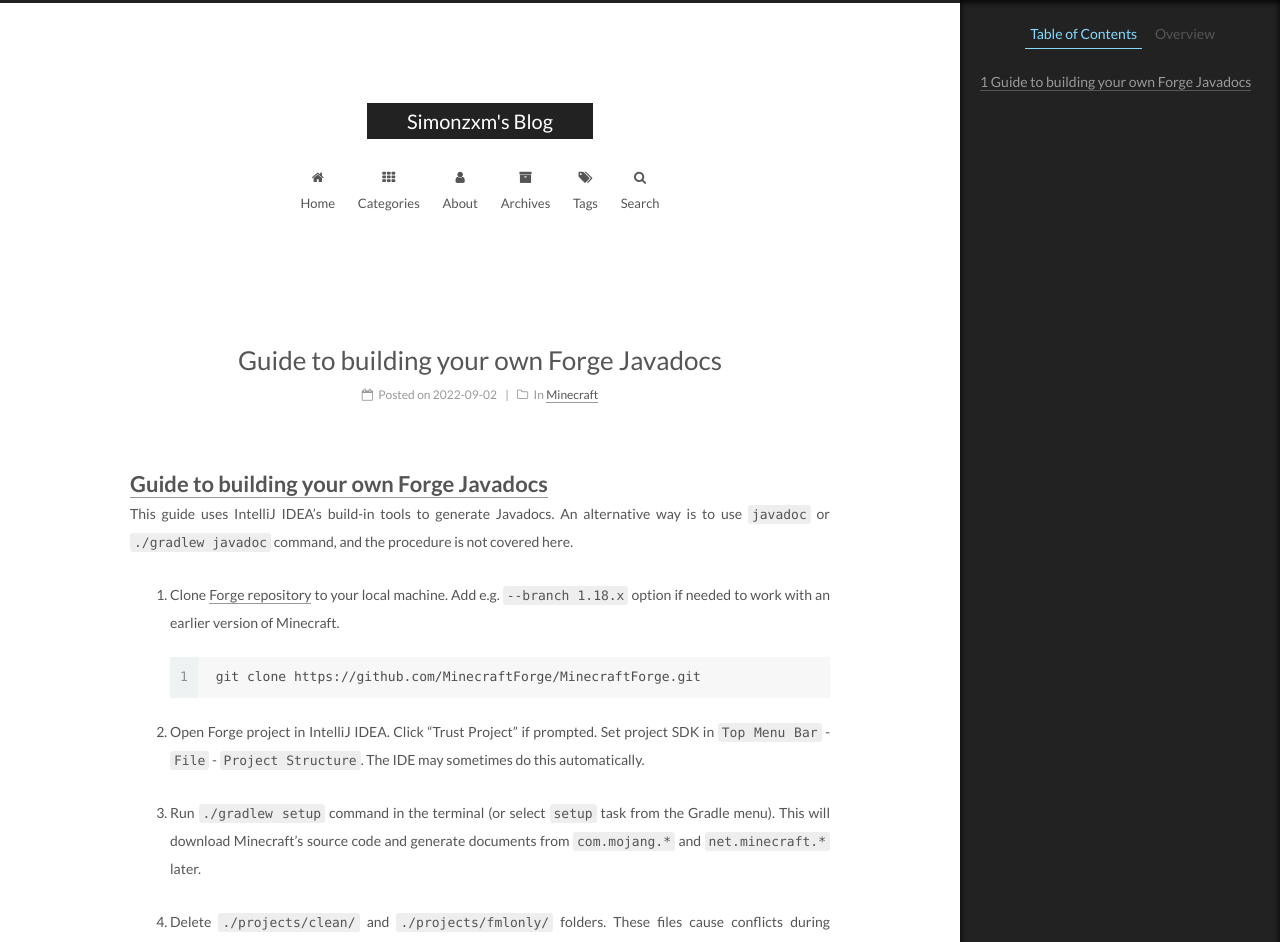
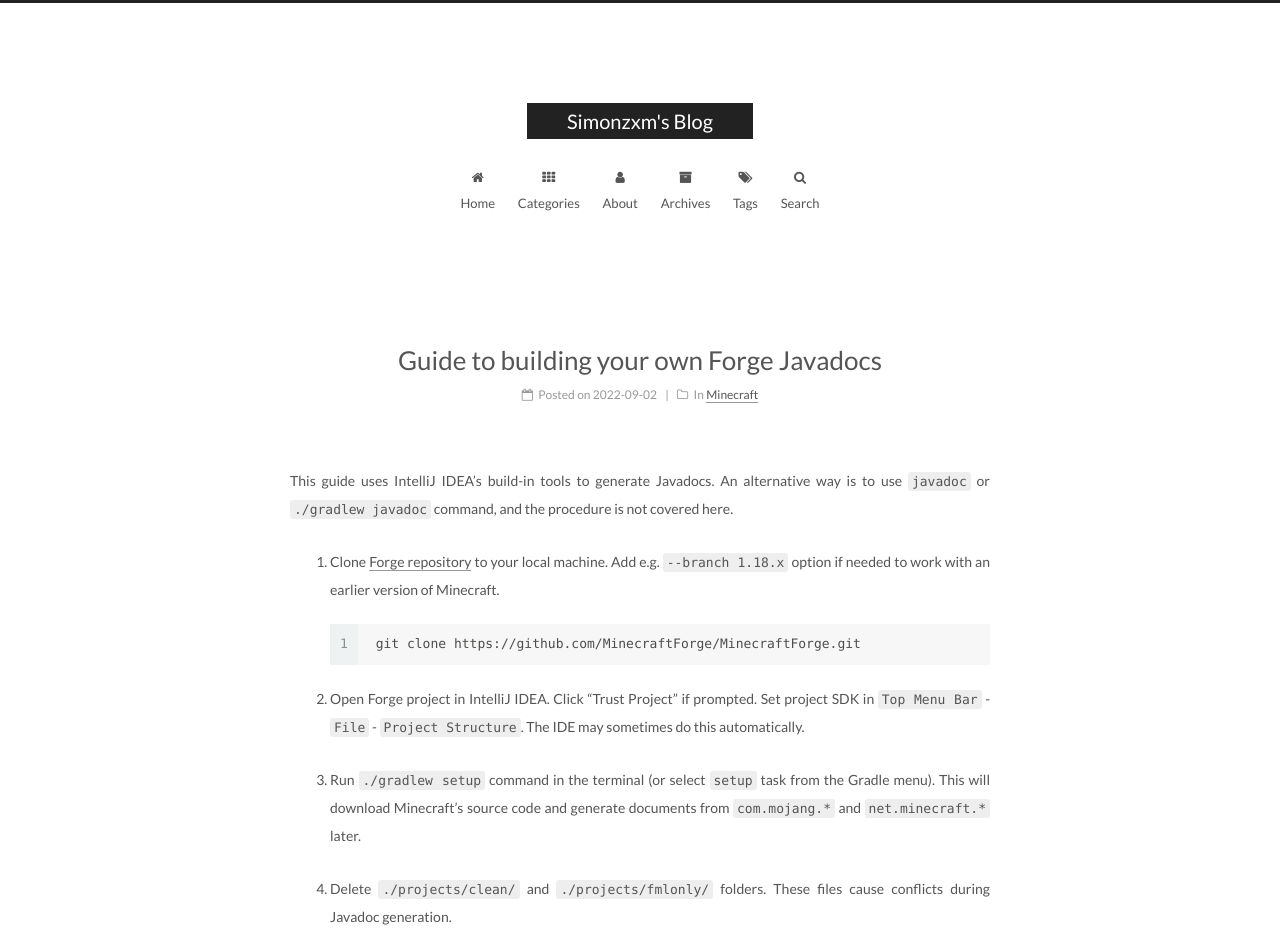
Before and after one commit to Simonzxm/simonzxm.github.io, a Jekyll site: the page built from _posts/2022-09-02-Guide to building your own Forge Javadocs.md, in a window 1280 px wide and 1400 px high. Shown: the top 942 px of the window. Built offline with Jekyll 4.4.1, drawn with Linux system fonts in a browser that asks for light colours.

Commit message:
delete internal title

```diff
--- a/_posts/2022-09-02-Guide to building your own Forge Javadocs.md
+++ b/_posts/2022-09-02-Guide to building your own Forge Javadocs.md
@@ -9,8 +9,6 @@ tags:
 - Forge
 - IDEA
 ---
-
-# [Guide to building your own Forge Javadocs](https://github.com/Nekoyue/ForgeJavaDocs-NG/blob/master/GUIDE.md)
 
 This guide uses IntelliJ IDEA's build-in tools to generate Javadocs. An alternative way is to use `javadoc`
 or `./gradlew javadoc` command, and the procedure is not covered here.
```
Also changed, not shown: other parts of _posts/2022-09-02-Guide to building your own Forge Javadocs.md (+2 -0 lines), _posts/2022-09-02-RightClicker v1.0.0 Released.md (+8 -2 lines), _posts/2022-09-03-RightClicker v1.1.0 Released.md (+6 -14 lines).
